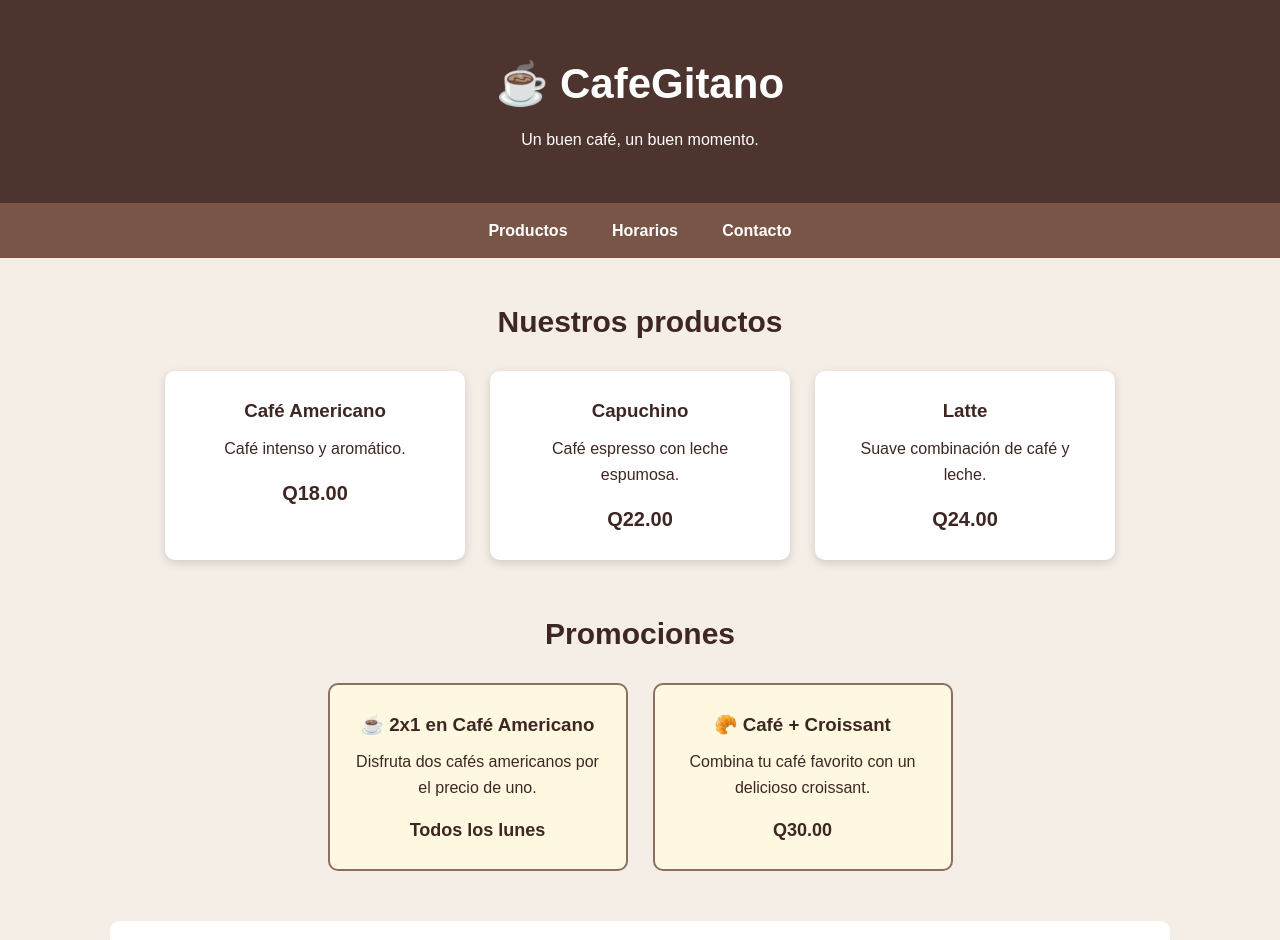
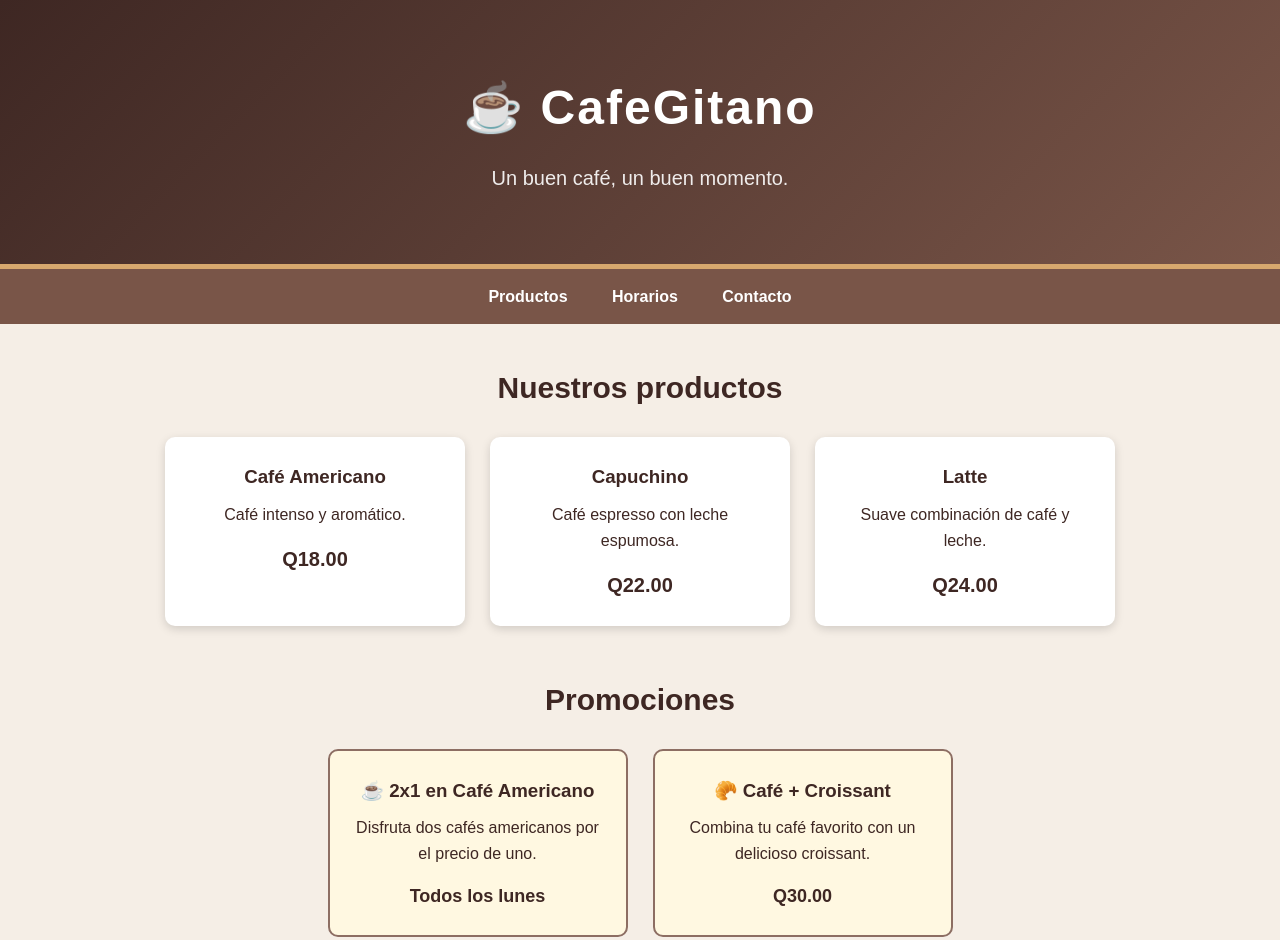
Before and after one commit to joseivan28gc/CafeGitano, a plain HTML site: page index.html in a window 1280 px wide. Shown: the top 940 px of the page. Drawn offline with Linux system fonts and the light colour scheme.

Commit message:
Mejora el diseño del encabezado

```diff
--- a/estilos.css
+++ b/estilos.css
@@ -12,15 +12,22 @@ body {
 }
 
 header {
-    background-color: #4e342e;
+    background: linear-gradient(135deg, #3e2723, #795548);
     color: white;
     text-align: center;
-    padding: 50px 20px;
+    padding: 70px 20px;
+    border-bottom: 5px solid #d7a86e;
 }
 
 header h1 {
-    font-size: 42px;
-    margin-bottom: 10px;
+    font-size: 48px;
+    margin-bottom: 15px;
+    letter-spacing: 2px;
+}
+
+header p {
+    font-size: 20px;
+    opacity: 0.9;
 }
 
 nav {
```
